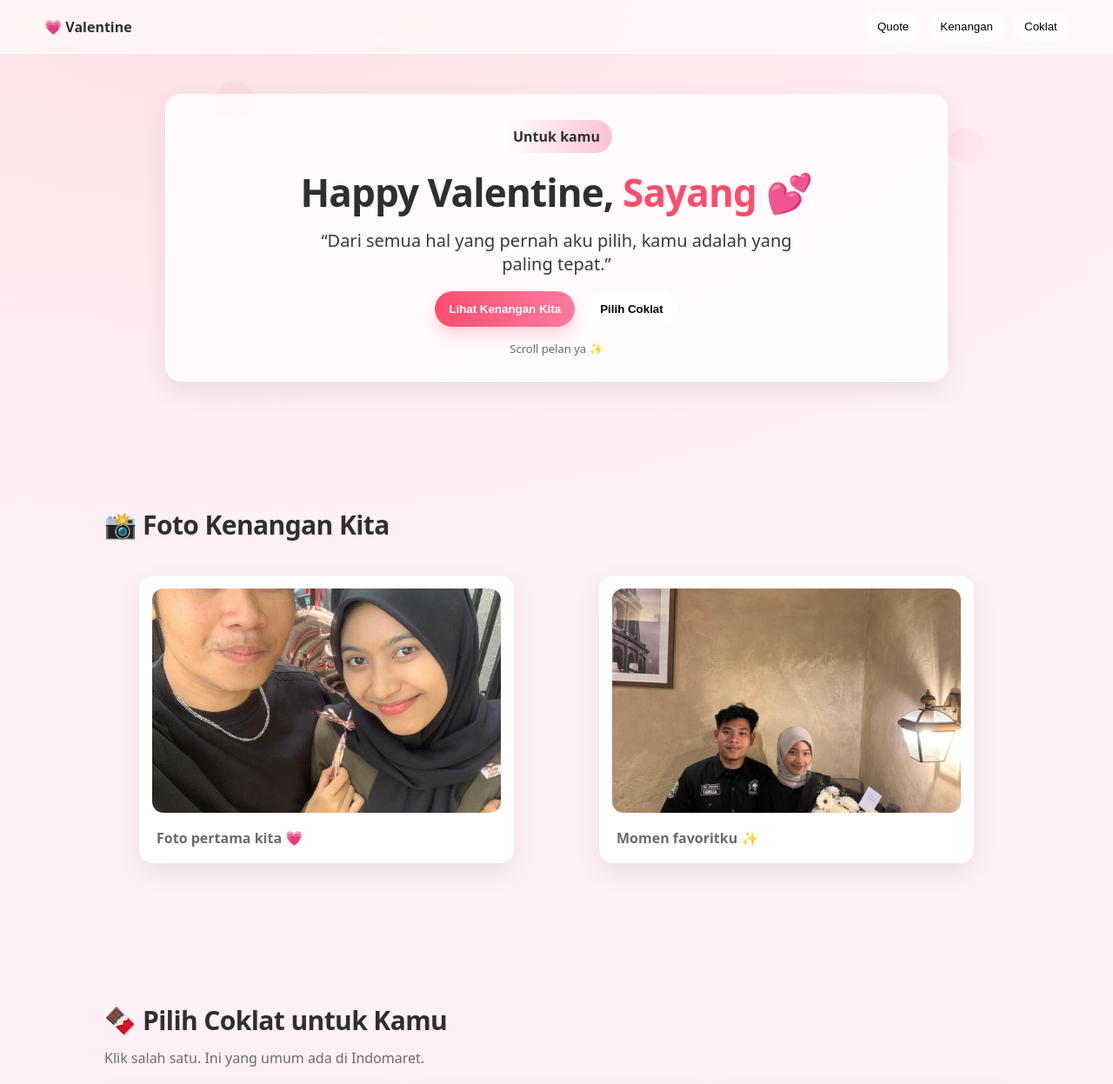
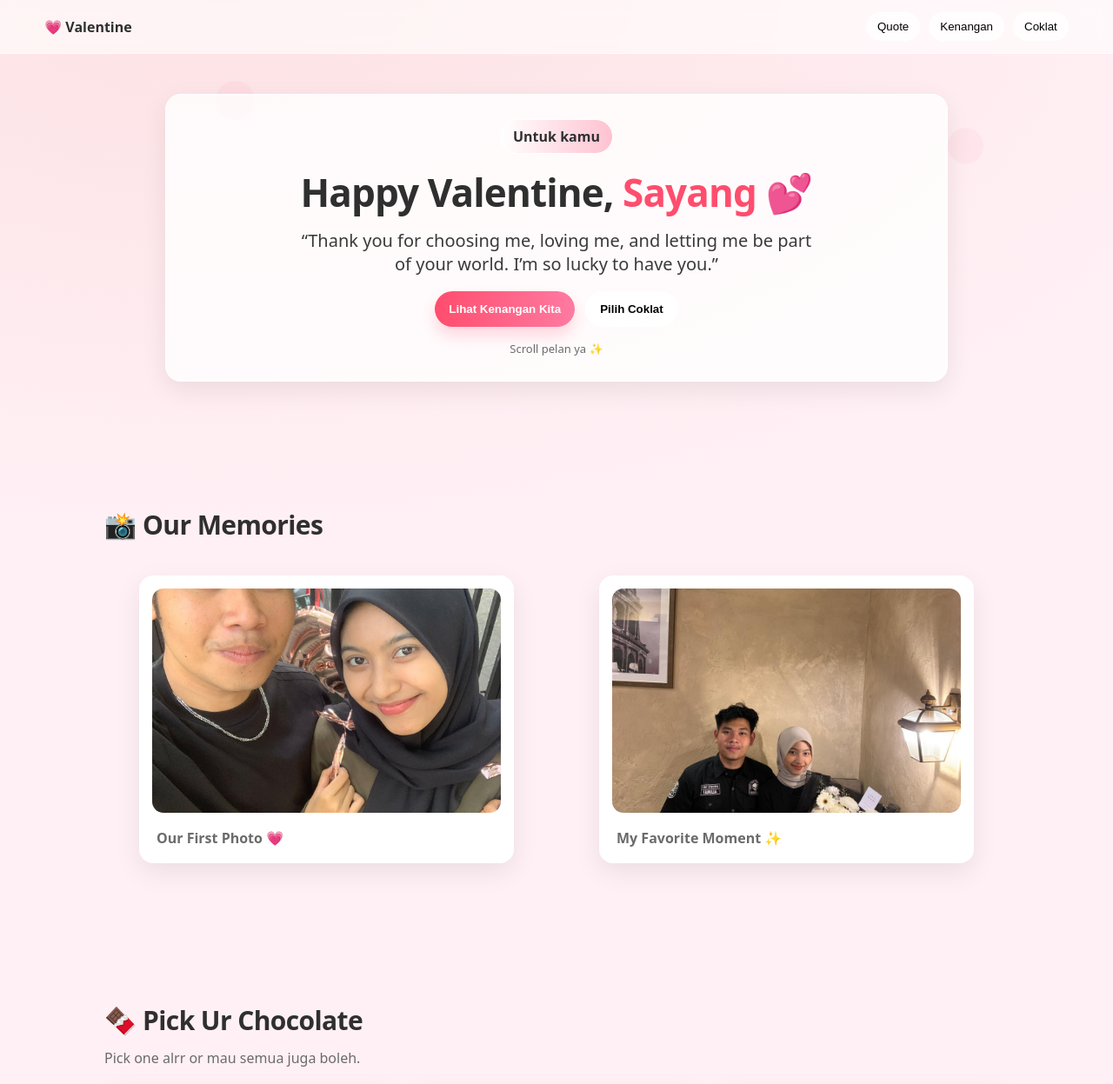
Before and after one commit to alohaitskii/valentine, a website built with Vite: page index.html in a window 1280 px wide. Shown: the top 1247 px of the page at 87% size. Built offline with nearby package versions, Linux system fonts and the light colour scheme.

Commit message:
Add Language fix

```diff
--- a/index.html
+++ b/index.html
@@ -21,7 +21,7 @@
         <div class="card hero-card">
           <div class="pill">Untuk kamu</div>
           <h1>Happy Valentine, <span class="name">Sayang</span> 💕</h1>
-          <p class="quote">“Dari semua hal yang pernah aku pilih, kamu adalah yang paling tepat.”</p>
+          <p class="quote">“Thank you for choosing me, loving me, and letting me be part of your world. I’m so lucky to have you.”</p>
           <div class="cta">
             <button type="button" class="btn primary" data-scroll="memories">Lihat Kenangan Kita</button>
             <button type="button" class="btn ghost" data-scroll="choco">Pilih Coklat</button>
@@ -33,18 +33,18 @@
       <!-- MEMORIES -->
       <section id="memories" class="section">
         <div class="container">
-          <h2>📸 Foto Kenangan Kita</h2>
+          <h2>📸 Our Memories</h2>
           <p class="sub"></p>
 
           <div class="grid photos">
             <figure class="polaroid">
               <img class="photo real" src="/foto1.jpg" alt="Kenangan 1" />
-              <figcaption>Foto pertama kita 💗</figcaption>
+              <figcaption>Our First Photo 💗</figcaption>
             </figure>
 
             <figure class="polaroid">
               <img class="photo real" src="/foto2.jpg" alt="Kenangan 2" />
-              <figcaption>Momen favoritku ✨</figcaption>
+              <figcaption>My Favorite Moment ✨</figcaption>
             </figure>
           </div>
         </div>
@@ -53,8 +53,8 @@
       <!-- CHOCOLATE -->
       <section id="choco" class="section">
         <div class="container">
-          <h2>🍫 Pilih Coklat untuk Kamu</h2>
-          <p class="sub">Klik salah satu. Ini yang umum ada di Indomaret.</p>
+          <h2>🍫 Pick Ur Chocolate</h2>
+          <p class="sub">Pick one alrr or mau semua juga boleh.</p>
           <div class="grid chocos" id="chocoGrid"></div>
         </div>
       </section>
@@ -73,9 +73,14 @@
         <div class="modal-title" id="modalTitle">Yey! 🥰</div>
 
         <div class="modal-body">
-          <p id="modalText"></p>
-          <p class="modal-msg">“Coklat ini akan aku belikan untuk kamu ❤️”</p>
-        </div>
+  <p id="modalText"></p>
+  <p class="modal-msg">“Coklat ini akan aku belikan untuk kamu ❤️”</p>
+
+  <p class="screenshot-note">
+    📸 Jangan lupa screenshot dan kirim ke ur honey ya 😘
+  </p>
+</div>
+
 
         <div class="confetti" aria-hidden="true">
           <span>🎉</span><span>✨</span><span>💗</span><span>🎉</span><span>✨</span>
```
